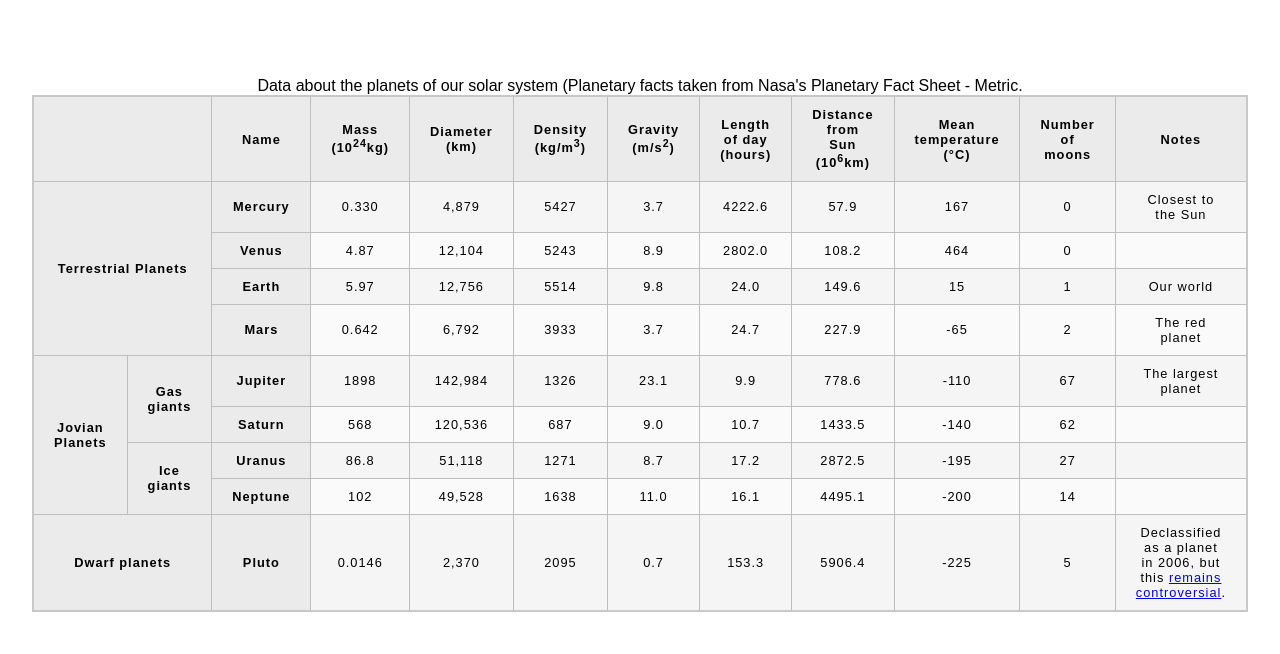
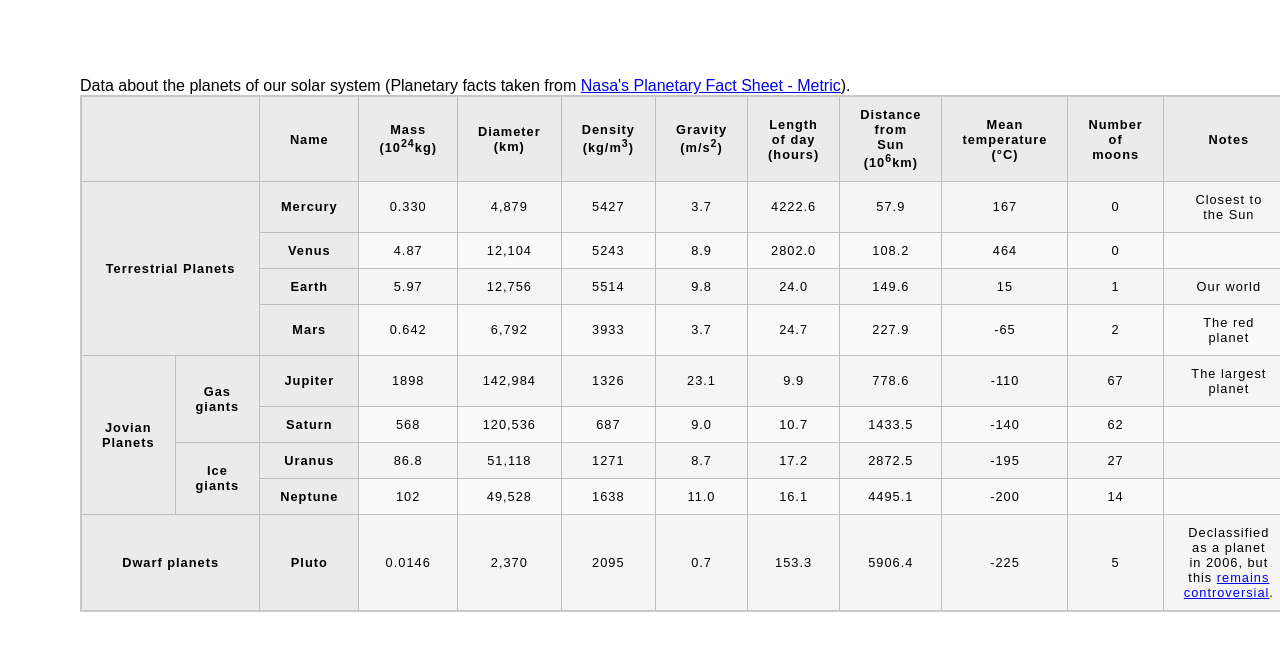
Before and after one commit to EricNgor/Odin, a plain HTML site: page planet-data/index.html in a window 1280 px wide. Shown: the part 61-715 px from the top of the page. Drawn offline with Linux system fonts and the light colour scheme.

Commit message:
edit caption link

```diff
--- a/planet-data/index.html
+++ b/planet-data/index.html
@@ -14,7 +14,7 @@
   <h1>Planet Data</h1>
 
   <div class="table-container">
-    <caption>Data about the planets of our solar system (Planetary facts taken from Nasa's Planetary Fact Sheet - Metric.</caption>
+    <caption>Data about the planets of our solar system (Planetary facts taken from <a href="http://nssdc.gsfc.nasa.gov/planetary/factsheet/">Nasa's Planetary Fact Sheet - Metric</a>).</caption>
     <table>
       <thead>
         <tr>
--- a/planet-data/style.css
+++ b/planet-data/style.css
@@ -8,12 +8,7 @@ body {
 }
 
 .table-container {
-  /* margin-top: 5rem; */
   margin: 5rem 5rem;
-  display: flex;
-  flex-direction: column;
-  align-items: center;
-
 }
 
 table {
```
